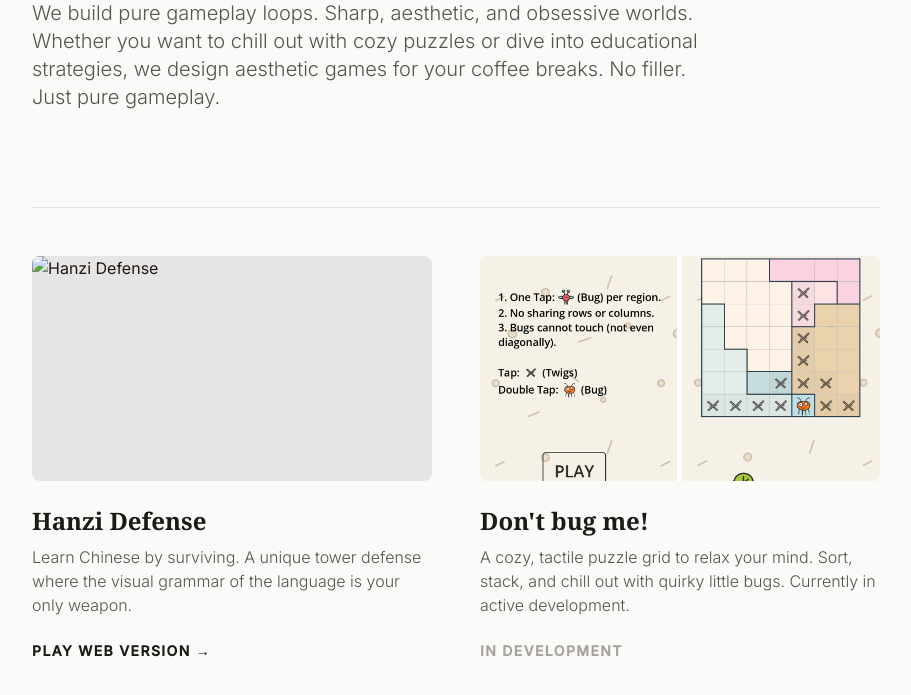
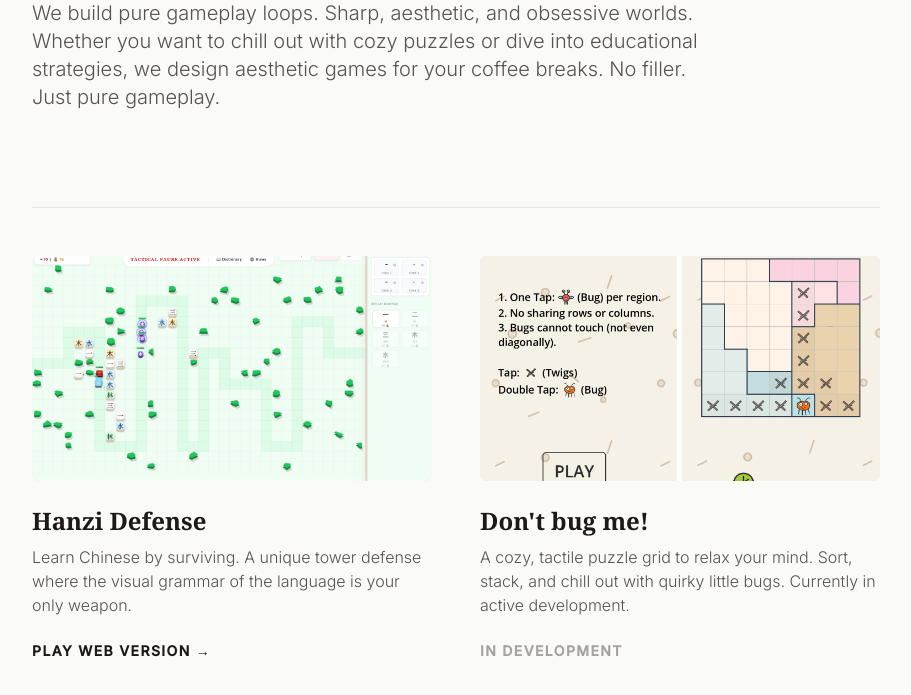
Before and after one commit to ludicloop/ludicloop.github.io, a plain HTML site: page index.html in a window 1280 px wide. Shown: the part 377-1072 px from the top of the page, without its empty margins (184-1095 px from the left). Drawn offline with nearby package versions, Linux system fonts and the light colour scheme; files whose address does not match are found by name.

Commit message:
Update index.html

```diff
--- a/index.html
+++ b/index.html
@@ -39,7 +39,7 @@
                 <!-- Hanzi Defense Card -->
                 <article class="group flex flex-col">
                     <div class="w-full aspect-video bg-stone-200 rounded-lg mb-6 overflow-hidden relative">
-                        <img src="imgs/tower1.jpg" alt="Hanzi Defense" class="w-full h-full object-cover transition-transform duration-500 group-hover:scale-105">
+                        <img src="imgs/tower.jpg" alt="Hanzi Defense" class="w-full h-full object-cover transition-transform duration-500 group-hover:scale-105">
                     </div>
                     <h3 class="text-2xl font-bold mb-2">Hanzi Defense</h3>
                     <p class="text-stone-600 mb-6 flex-grow font-light">Learn Chinese by surviving. A unique tower defense where the visual grammar of the language is your only weapon.</p>
```
